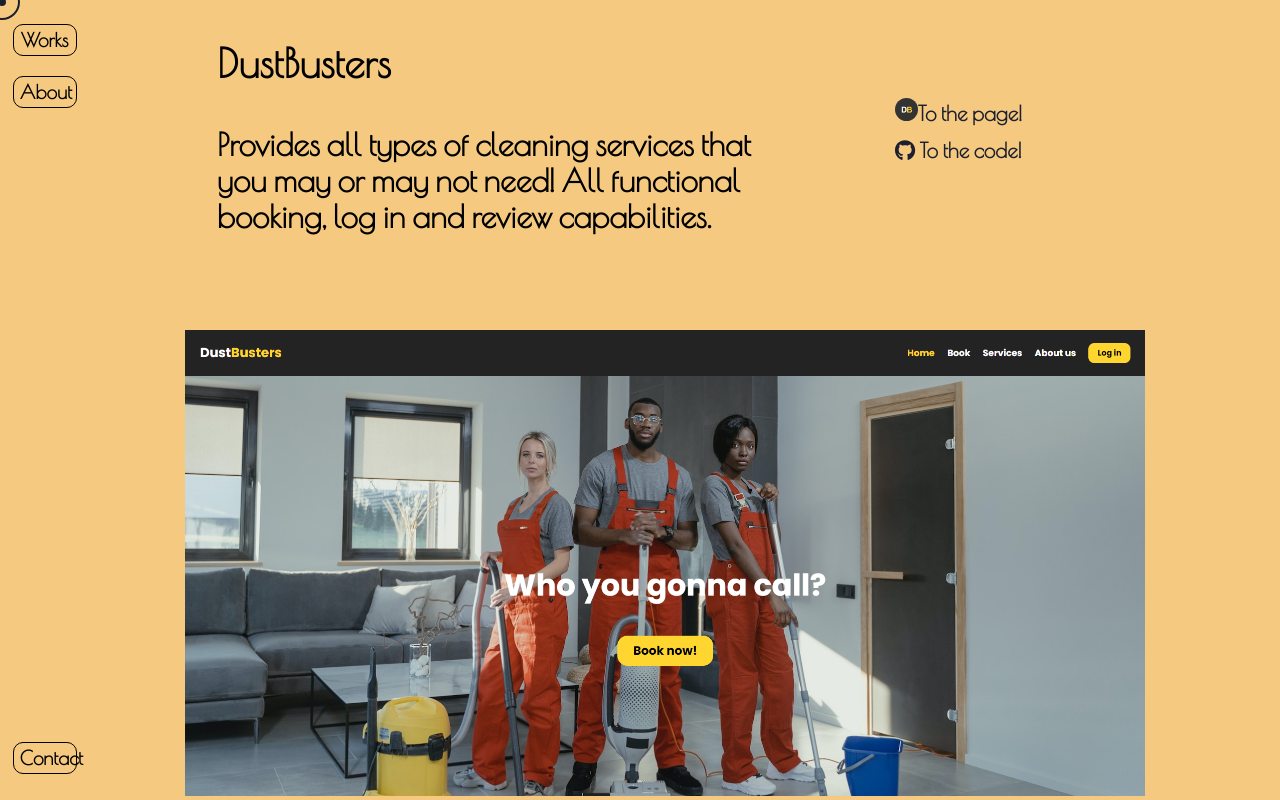
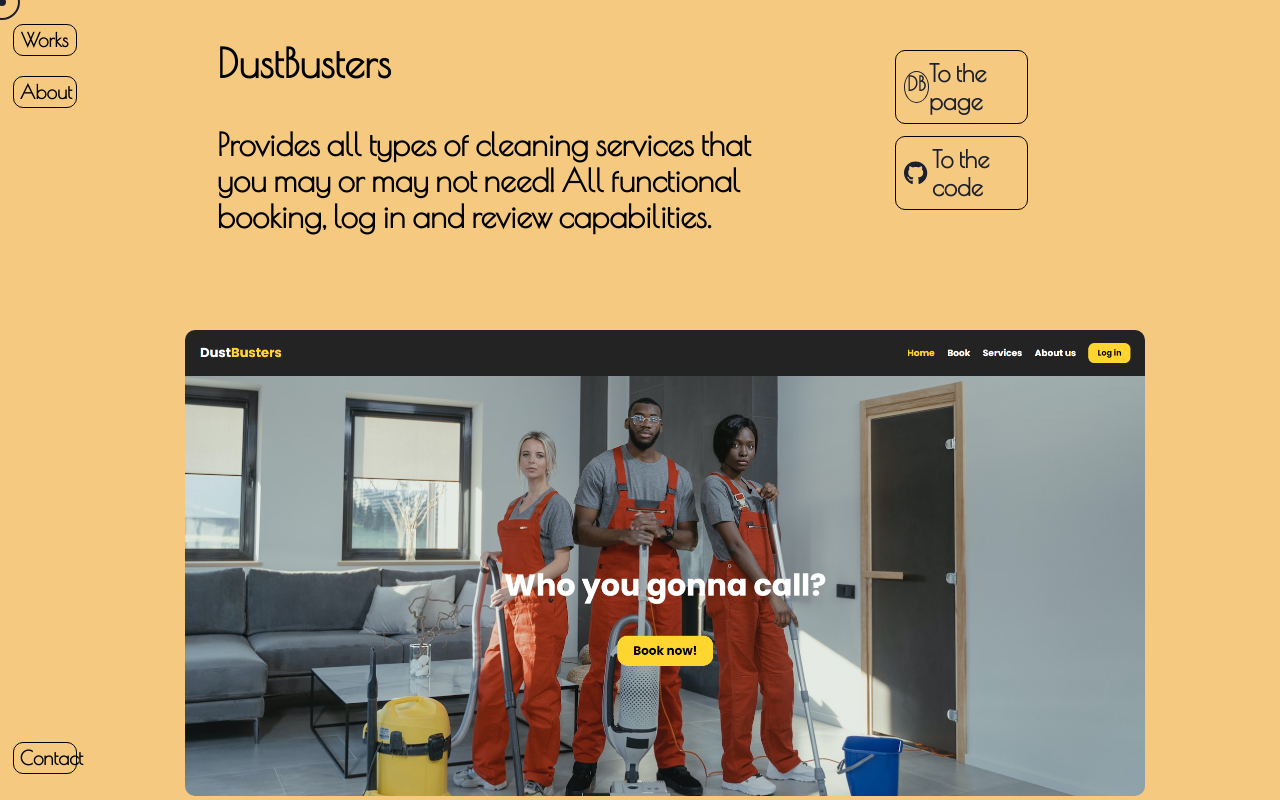
Before and after one commit to starleafer/My-portfolio, a React (Vite) app in the folder workspace/: page /cleaning in a window 1280 px wide. Shown: the top 800 px of the page. Built offline with nearby package versions, Linux system fonts and the light colour scheme; a web font is replaced by a local one.

Commit message:
tweaked links in Cleaning.jsx. Not done

```diff
--- a/workspace/src/components/pages/Cleaning.jsx
+++ b/workspace/src/components/pages/Cleaning.jsx
@@ -6,6 +6,7 @@ import { FontAwesomeIcon } from '@fortawesome/react-fontawesome'
 import { faGithub } from '@fortawesome/free-brands-svg-icons';
 
 function Cleaning() {
+  const [hoveredLink, setHoveredLink] = useState(null);
 
   return (
     <Body>
@@ -16,13 +17,31 @@ function Cleaning() {
             <h2>Provides all types of cleaning services that you may or may not need! All functional booking, log in and review capabilities.</h2>
           </Info>
           <Links>
-            <Link to="https://dustbusters-207c6.web.app/" target="_blank" style={{ textDecoration: 'none', color: 'var(--dark)' }}>
-              <Info>
-                <Icon src='db.png' />
-                To the page!
-              </Info>
+            <Link
+              to="https://dustbusters-207c6.web.app/"
+              target="_blank"
+              style={{ textDecoration: 'none' }}
+              onMouseEnter={() => setHoveredLink(1)}
+              onMouseLeave={() => setHoveredLink(null)}
+            >
+              <InfoLinks hoveredLink={hoveredLink === 1}>
+                {/* <Icon src='db.png' /> */}
+                <DB>DB</DB>
+                To the page
+              </InfoLinks>
             </Link>
-            <Link to="https://github.com/jonaelghid3y/DustBusters" target="_blank" style={{ textDecoration: 'none', color: 'var(--dark)' }}><Info><FontAwesomeIcon icon={faGithub} /> To the code!</Info></Link>
+            <Link
+              to="https://github.com/jonaelghid3y/DustBusters"
+              target="_blank"
+              style={{ textDecoration: 'none' }}
+              onMouseEnter={() => setHoveredLink(2)}
+              onMouseLeave={() => setHoveredLink(null)}
+            >
+              <InfoLinks hoveredLink={hoveredLink === 2}>
+                <FontAwesomeIcon icon={faGithub} style={{ marginRight: '5px' }} />
+                To the code
+              </InfoLinks>
+            </Link>
           </Links>
         </InfoContainer>
         <ImageContainer>
@@ -43,6 +62,15 @@ const fadein = keyframes`
 }
 `;
 
+const slide = keyframes`
+    0% {
+      left: 0vw;
+    }
+    100% {
+      left: 11vw;
+    }
+  `;
+
 const Body = styled(m.div)`
   /* height: 100%; */
   background-color: var(--yellowish);
@@ -55,7 +83,6 @@ const Content = styled.div`
   gap: 70px;
   margin-left: 50px;
   animation: ${fadein} 0.8s forwards;
-
 `
 
 const InfoContainer = styled.article`
@@ -73,12 +100,36 @@ const Links = styled.div`
   width: 25vw;
   gap: 1vw;
 `
+
+
 const Info = styled.section`
-  /* margin-top: 4vh; */
   text-align: left;
   width: 90%;
   font-size: 1.3em;
   font-weight: 600;
+`
+
+
+const InfoLinks = styled.div`
+  display: flex;
+  position: relative;
+  align-items: center;
+  justify-content: center;
+  padding: 1vh;
+  width: 9vw;
+  font-size: 1.5em;
+  font-weight: 600;
+  color: var(--dark);
+  background-color: var(--yellowish);
+  border: 1px solid black;
+  border-radius: 10px;
+  overflow: hidden;
+
+  &:hover {
+    background-color: var(--dark);
+    color: var(--yellowish)
+  }
+
 `
 
 const ImageContainer = styled.div`
@@ -87,32 +138,29 @@ const ImageContainer = styled.div`
   justify-content: center;
   align-items: center;
   gap: 20px;
-  /* border: 1px black solid; */
-  /* height: 90vh; */
   width: 75vw;
 `
 
 const Image = styled.img`
   width: 100%;
-  /* height: 70vh; */
-  /* border: 1px solid black; */
+  border-radius: 10px;
+`
+
+const DB = styled.p`
+  height: 30px;
+  width: 30px;
+  font-size: 20px;
+  text-align: center;
+  margin: 0;
+  border-radius: 50%;
+  border: 1px solid var(--dark)
 `
 
 const Icon = styled.img`
-  width: 23px;
-  height: 23px;
+  width: 22px;
+  height: 22px;
+  margin-right: 5px;
   border-radius: 50%;
 `
 
-// const Container = styled.div`
-//   width: 70vw;
-//   height: 80vh;
-//   display: flex;
-//   align-items: center;
-//   justify-content: center;
-//   border: 2px solid var(--dark);
-//   color: var(--dark);
-//   border-radius: 15px;
-// `
-
 export default Cleaning
```
